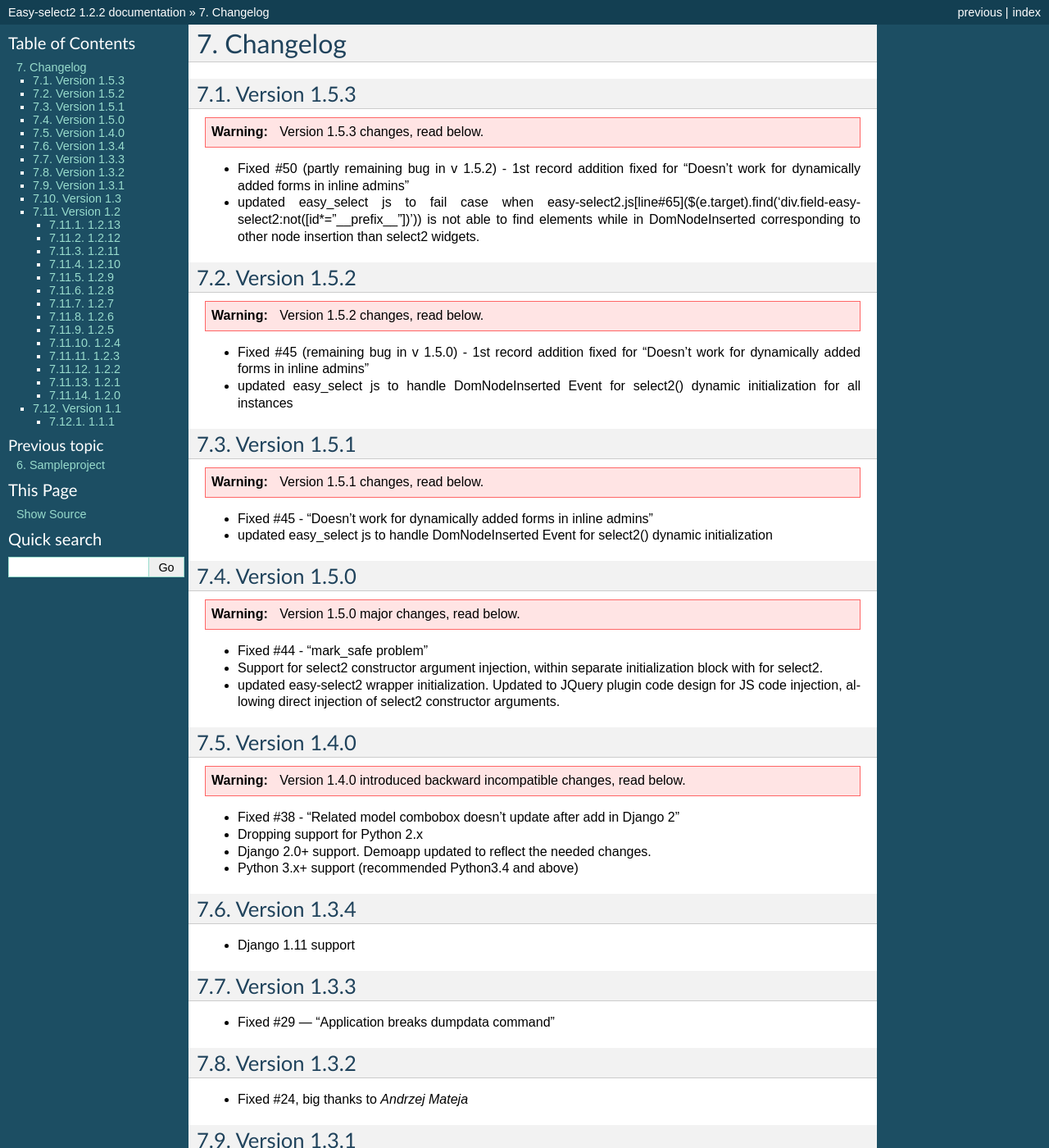
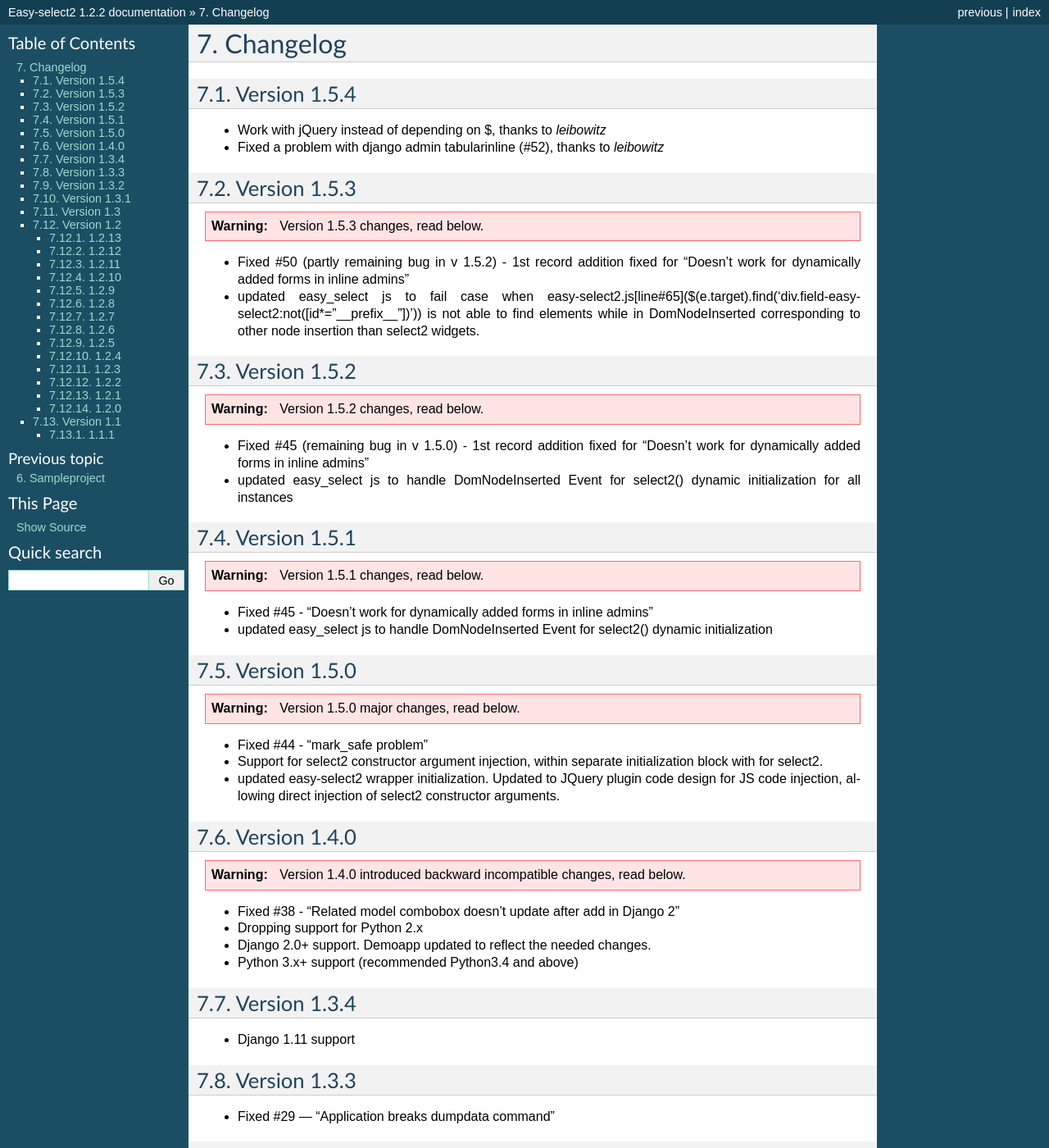
Before and after one commit to asyncee/django-easy-select2, a Sphinx documentation site: the page built from docs/source/changelog.rst, in a window 1280 px wide and 1400 px high. Shown: the whole window at 82% size. Built offline with Sphinx 7.4.7, drawn with Linux system fonts in a browser that asks for light colours; some of the changed text lies outside the part shown.

Commit message:
Update docs; bump version to 1.5.4

```diff
--- a/docs/source/changelog.rst
+++ b/docs/source/changelog.rst
@@ -1,5 +1,10 @@
 Changelog
 =========
+
+Version 1.5.4
+-------------
+- Work with jQuery instead of depending on $, thanks to *leibowitz*
+- Fixed a problem with django admin tabularinline (#52), thanks to *leibowitz*
 
 Version 1.5.3
 -------------
--- a/setup.py
+++ b/setup.py
@@ -40,7 +40,7 @@
 
 setup(
     name="django-easy-select2",
-    version="1.5.3",
+    version="1.5.4",
     packages=find_packages(),
     author="asyncee",
     description="Django select2 theme for select input widgets.",
```
Also changed, not shown: README.rst (+2 -16 lines).
